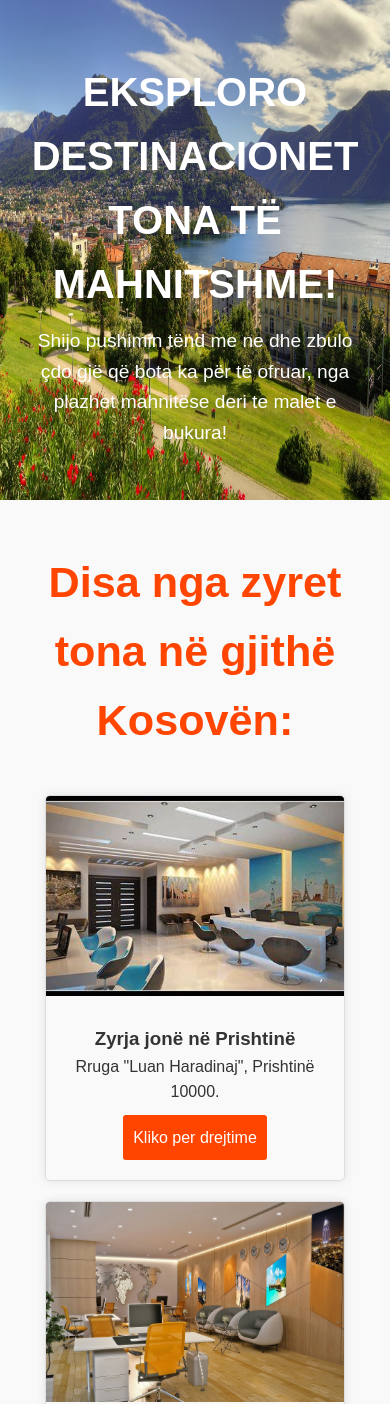
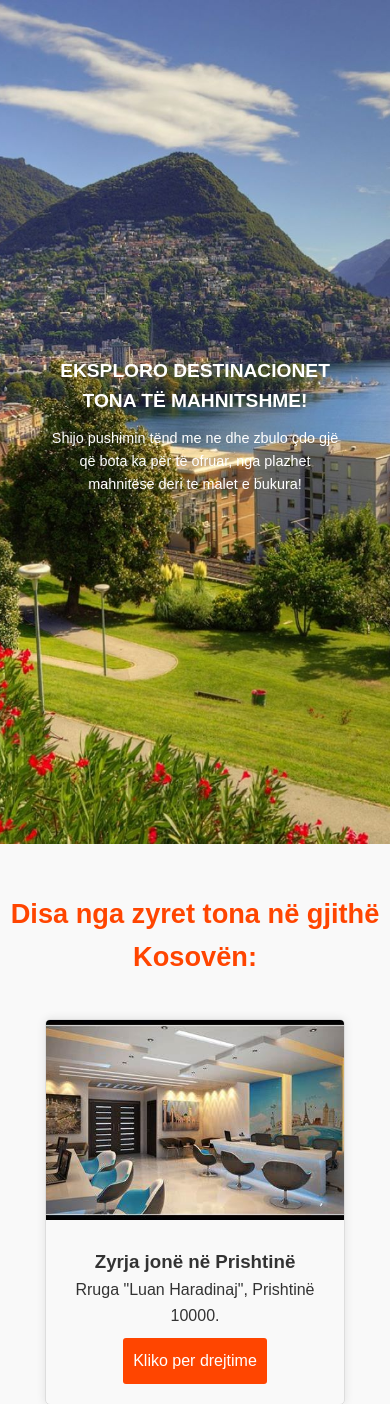
Before and after one commit to OketaShuki/TravelAgencyProjekti, a PHP site: page /rrethnesh.php in a window 390 px wide. Shown: the part 80-1484 px from the top of the page. Run offline with PHP 8.4, Linux system fonts and the light colour scheme.

Commit message:
responsivitet faqja rrethnesh

```diff
--- a/rrethnesh.css
+++ b/rrethnesh.css
@@ -178,16 +178,6 @@
   color: white;
   text-align: center;
 }
-
-.text-overlay h1 {
-  font-size: 2.5em;
-  margin-bottom: 10px;
-}
-
-.text-overlay p {
-  font-size: 1.2em;
-}
-
 .container img {
   width: 100%;
   height: 500px;
@@ -536,7 +526,7 @@ footer{
 
 /* responsiviteti i footer */
 
-@media (max-width: 750px) {
+@media (max-width: 800px) {
   .footer-div {
     flex-direction: column; /* Kalon në kolonë */
     align-items: flex-start; /* Vendos elementët në të majtë */
@@ -565,3 +555,65 @@ footer{
 
   }
 }
+/* Responsive Design */
+@media (max-width: 800px) {
+  .container {
+    width: 100%; /* Shrinks container proportionally */
+}
+  .container img {
+    width: 100%;
+    height: 100vh; /* Make image cover full height */
+    object-fit: cover; /* Ensures image covers without distortion */
+  }
+  .text-overlay {
+    font-size: 4vw; /* Increases relative font size for readability */
+    padding: 1.5vw 3vw;
+    width: 80%;
+  }
+
+  .text-overlay h1 {
+    font-size: 2.0rem; /* Make text smaller for better fit */
+}
+.text-overlay p {
+    font-size: 1.2rem; /* Reduce paragraph size proportionally */
+}
+h2{
+  font-size: 1.7rem;
+}
+.section-text {
+  text-align: center;
+  color: #ff4500; /* Use any color you prefer */
+  font-size: 1.8rem; /* Increase font size */
+  font-weight: bold;
+  margin: 40px 0; /* Add some vertical spacing */
+  }
+}
+@media (max-width:607) {
+  .text-overlay {
+    font-size: 4vw; /* Increases relative font size for readability */
+    padding: 1.5vw 3vw;
+    width: 80%;
+  }
+
+  .text-overlay h1 {
+    font-size: 1.7rem; /* Make text smaller for better fit */
+}
+.text-overlay p {
+    font-size: 1rem; /* Reduce paragraph size proportionally */
+}
+}
+@media (max-width: 487px) {
+  .text-overlay {
+    font-size: 4vw; /* Increases relative font size for readability */
+    padding: 1.5vw 3vw;
+    width: 80%;
+  }
+
+  .text-overlay h1 {
+    font-size: 1.2rem; /* Make text smaller for better fit */
+}
+
+.text-overlay p {
+    font-size: 0.9rem; /* Reduce paragraph size proportionally */
+}
+}
```
